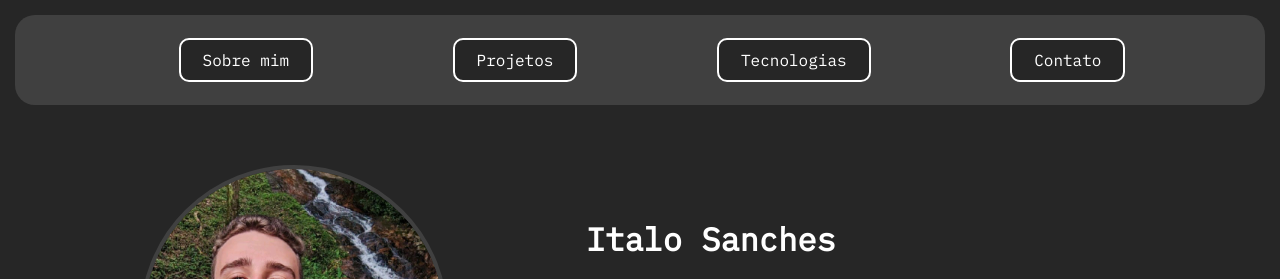
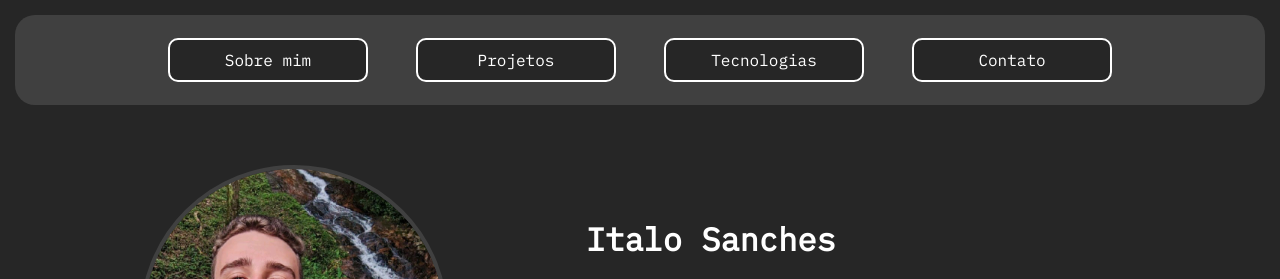
Before and after one commit to italosanches/Portifolio, a plain HTML site: page index.html in a window 1280 px wide. Shown: the top 279 px of the page. Drawn offline with Linux system fonts and the light colour scheme.

Commit message:
ajuste responsividade botoes links

```diff
--- a/css/style.css
+++ b/css/style.css
@@ -42,6 +42,7 @@ nav {
   align-items: center;
   flex-wrap: wrap;
 }
+
 .button-default {
   padding: 10px;
   border-radius: 10px;
@@ -198,6 +199,13 @@ nav {
   box-shadow: rgb(203, 209, 216) 0px 20px 30px -10px;
 }
 
+.button-default:active {
+  background-color: var(--text-color);
+  border-color: var(--background-color);
+  color: var(--primary-color);
+  transform: scale(0.96); /* Efeito de encolher ligeiramente o botão */
+}
+
 @media screen and (max-width: 480px) {
   header {
     height: 220px;
@@ -263,7 +271,14 @@ nav {
 
 @media screen and (min-width: 768px) {
   .list-links {
-    justify-content: space-evenly;
+    justify-content: center;
+    gap: 10px;
+  }
+  .list-links li {
+    width: 25%;
+    max-width: 168px;
+    display: flex;
+    justify-content: center;
   }
   .container-projects {
     gap: 60px;
@@ -276,9 +291,19 @@ nav {
     width: 180px;
   }
   .button-link {
-    display: block;
     text-align: center;
-    max-width: 300px;
     width: 100%;
   }
 }
+@media screen and (min-width: 998px) {
+  .list-links {
+    justify-content: center;
+    gap: 3rem;
+  }
+  .list-links li {
+    width: 25%;
+    max-width: 200px;
+    display: flex;
+    justify-content: center;
+  }
+}
```
